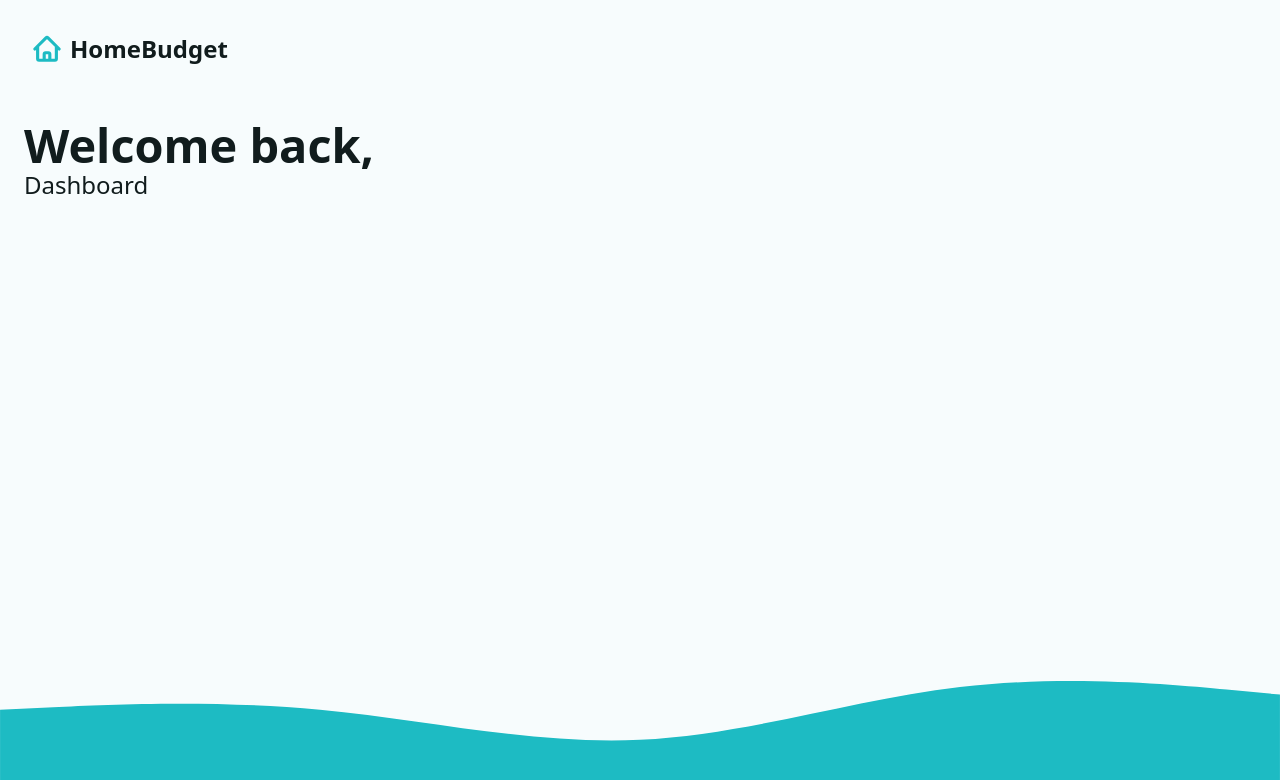
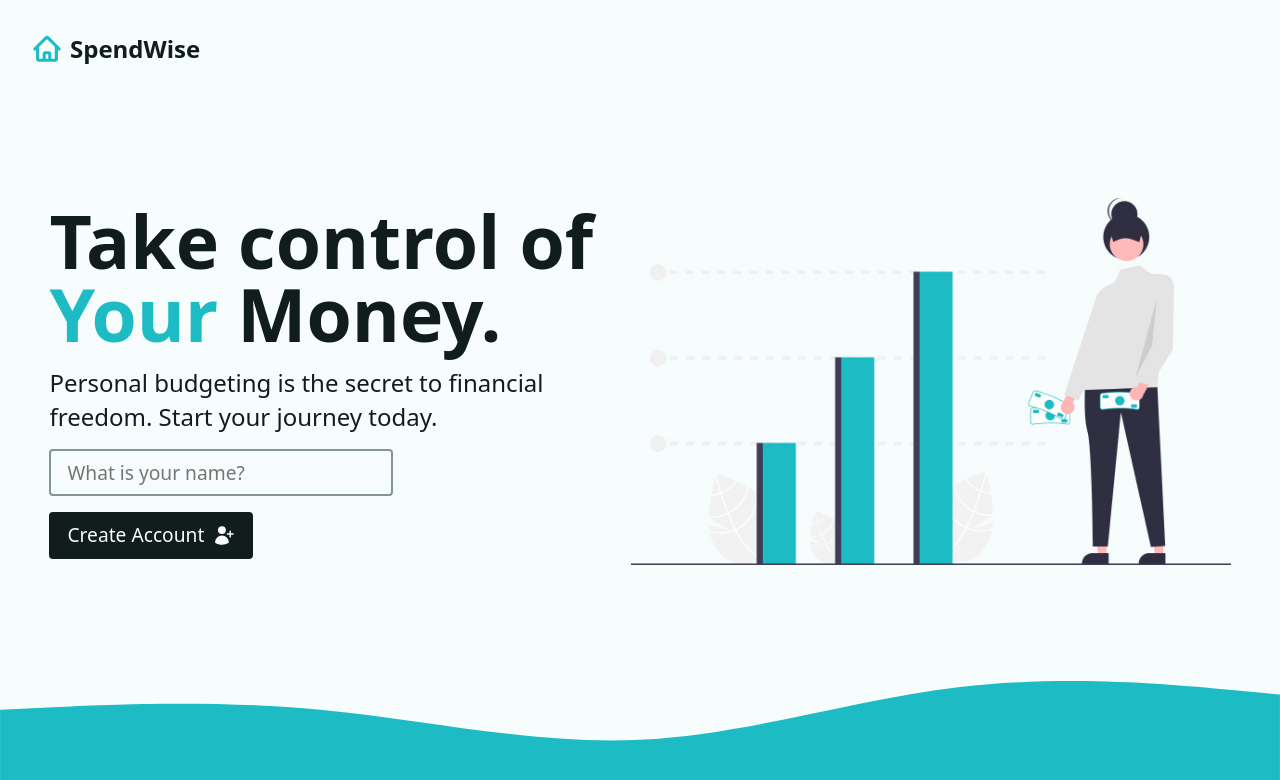
Before and after one commit to AmanUpadhyay8/budget-app, a React (Vite) app: page / in a window 1280 px wide. Shown: the top 780 px of the page. Built offline with nearby package versions, Linux system fonts and the light colour scheme.

Commit message:
added form for login and error pages

```diff
--- a/src/App.jsx
+++ b/src/App.jsx
@@ -16,7 +16,7 @@
 
 
 // Routes Pages
-import Dashboard, { dashboardLoader } from "./Pages/Dashboard";
+import Dashboard, { dashboardAction, dashboardLoader } from "./Pages/Dashboard";
 import Error from "./Pages/Error";
 
 
@@ -33,6 +33,7 @@
         index : true,
         element : <Dashboard />,
         loader : dashboardLoader,
+        action : dashboardAction,
         errorElement : <Error />,
       },
       {
--- a/src/Pages/Dashboard.jsx
+++ b/src/Pages/Dashboard.jsx
@@ -4,10 +4,35 @@
 // helper functions
 import { fetchData } from "../helpers"
 
+//components
+import Intro from "../components/Intro";
+
+// library
+import { toast } from "react-toastify";
+
+
 // Loader
 export function dashboardLoader() {
     const userName = fetchData("userName");
     return { userName };
+}
+
+//actions
+export async function dashboardAction({request}) {
+  const data = await request.formData();
+  console.log({data , request});
+  // tum jisko dastyab ho,
+  // lazim hai uspe ke har roz
+  // apne bakth ka sadqa diya kare
+  const formData = Object.fromEntries(data);
+  try{
+    localStorage.setItem("userName", JSON.stringify(formData.userName))
+    return toast.success(`Welcome ${formData.userName}`)
+  } catch (e){
+      throw new Error("There was a problem creating your account.");
+  }
+  console.log(formData);
+
 }
 
 
@@ -16,10 +41,9 @@
   const { userName } = useLoaderData();
 
   return (
-    <div>
-      <h2>Welcome back, {userName}</h2>
-      Dashboard
-    </div>
+    <>
+      {userName ? (<p>{userName}</p>) : <Intro /> }
+    </>
   )
 }
 
--- a/src/Pages/Error.jsx
+++ b/src/Pages/Error.jsx
@@ -1,8 +1,25 @@
+import { Link, useNavigate, useRouteError } from "react-router-dom";
+import { HomeIcon , ArrowUturnLeftIcon } from "@heroicons/react/24/solid";
 
 const Error = () => {
+
+  const error = useRouteError();
+  const navigate = useNavigate();
+
   return (
-    <div>
-      Error
+    <div className="error">
+      <h1>Uh oh! Looks like you've run into some problem.</h1>
+      <p>{error.message || error.statusText}</p>
+      <div className="flex-md">
+        <button className="btn btn--dark" onClick={() => navigate(-1)}>
+          <ArrowUturnLeftIcon width={20}/>
+          <span>Go Back</span>
+        </button>
+        <Link to="/" className="btn btn--dark">
+          <HomeIcon width={20}/>
+          <span>Go Home</span>
+        </Link>
+      </div>
     </div>
   )
 }
--- /dev/null
+++ b/src/components/Intro.jsx
@@ -0,0 +1,32 @@
+import { Form } from "react-router-dom";
+import { UserPlusIcon } from "@heroicons/react/24/solid";
+import illustration from "../assets/illustration.jpg";
+const Intro = () => {
+  return (
+    <div className='intro'>
+      <div>
+        <h1>
+            Take control of <span className='accent'>Your</span> Money.
+        </h1>
+        <p>Personal budgeting is the secret to financial freedom. Start your journey today.</p>
+        <Form method="post">
+            <input
+                type="text"
+                name="userName"
+                required
+                placeholder='What is your name?'
+                aria-label='Your name'
+                autoComplete="given-name"
+            />
+            <button type="submit" className="btn btn--dark ">
+                <span>Create Account</span>
+                <UserPlusIcon width={23} />
+            </button>
+        </Form>
+      </div>
+      <img src={illustration} alt="person with money" width={600}/>
+    </div>
+  )
+}
+
+export default Intro
--- a/src/components/Nav.jsx
+++ b/src/components/Nav.jsx
@@ -14,7 +14,7 @@
     <nav>
       <NavLink to="/" aria-label="Go to Home">
       <img src={logomark} alt="" height={30} />
-      <span>HomeBudget</span>
+      <span>SpendWise</span>
       </NavLink>
       {
         userName && (
```
